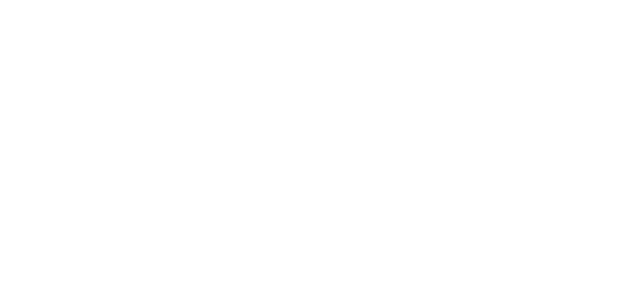
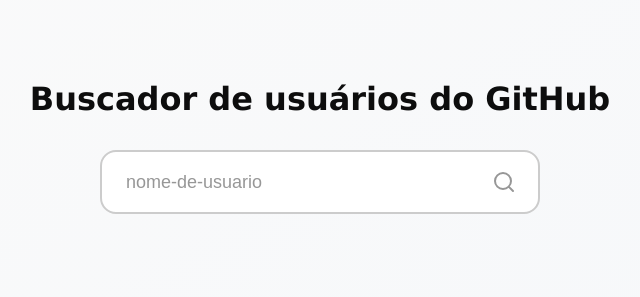
Before and after one commit to givanyo/buscador-usuarios-github, a website built with Vite: page index.html in a window 1280 px wide. Shown: the whole page, without its empty margins (320-960 px from the left). Built offline with nearby package versions, Linux system fonts and the light colour scheme.

Commit message:
input adicionado

```diff
--- a/index.html
+++ b/index.html
@@ -7,7 +7,17 @@
     <title>buscador-usuarios</title>
   </head>
   <body>
-    <div id="app"></div>
+    <main>
+      <div class="container">
+        <h1>Buscador de usuários do GitHub</h1>
+        <div class="input-container">
+          <input placeholder = "nome-de-usuario" type="text">
+          <svg width="24" height="24" viewBox="0 0 24 24" fill="none" xmlns="http://www.w3.org/2000/svg">
+            <path d="M21 21L16.66 16.66M19 11C19 15.4183 15.4183 19 11 19C6.58172 19 3 15.4183 3 11C3 6.58172 6.58172 3 11 3C15.4183 3 19 6.58172 19 11Z" stroke="#979797" stroke-width="2" stroke-linecap="round" stroke-linejoin="round"/>
+            </svg>
+        </div>
+      </div>
+    </main>
     <script type="module" src="/src/main.js"></script>
   </body>
 </html>
--- a/src/style.css
+++ b/src/style.css
@@ -0,0 +1,63 @@
+:root {
+  --bg-gradient: linear-gradient(to bottom right, hsl(0, 0%, 98%), hsl(214,  41%, 97%));
+  --black: hsl(0, 0%, 5%);
+}
+
+* {
+  margin: 0;
+  padding: 0;
+  box-sizing: border-box;
+}
+
+body {
+  background-image: var(--bg-gradient);
+  background-repeat: no-repeat;
+  background-attachment: fixed;
+  background-size: cover;
+  font-family: Verdana, Geneva, Tahoma, sans-serif;
+  color: var(--black);
+}
+
+main {
+  padding-block: 80px;
+}
+
+.center {
+  margin: 0 auto;
+  text-align: center;
+}
+
+input {
+  width: 100%;
+  height: 64px;
+  border-radius: 16px;
+  border: 2px solid #ccc;
+  padding: 24px;
+  font-size: 18px;
+  transition: all 0.2s ease;
+  outline: none;
+}
+
+input::placeholder {
+  color: #979797;
+}
+input:focus {
+  border: 2px solid #d4a244;
+}
+.container {
+  display: flex;
+  flex-direction: column;
+  gap: 32px;
+  align-items: center;
+}
+
+.input-container {
+  width: 440px;
+  position: relative;
+}
+
+.input-container svg {
+  position: absolute;
+  right: 24px;
+  top: 20px;
+}
```
